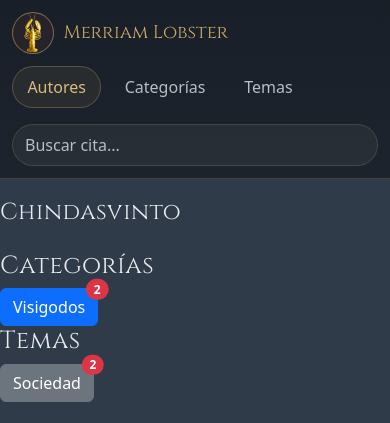
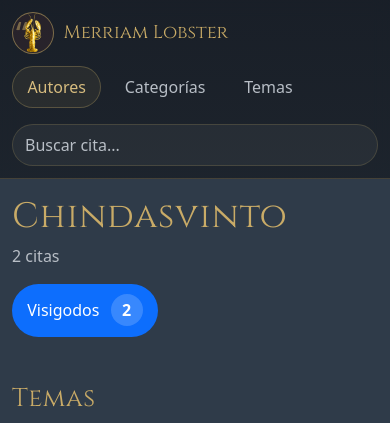
Before and after one commit to alejandro-ex-machina/quotes, a FastAPI app: page /authors/Chindasvinto in a window 390 px wide. Shown: the top 423 px of the page. Run offline with FastAPI, Linux system fonts and the light colour scheme.

Commit message:
Versión terminada de autor

```diff
--- a/webapp/app.py
+++ b/webapp/app.py
@@ -35,7 +35,7 @@ def get_quotes() -> list[dict]:
 
 
 def get_author_image(author: str) -> str | None:
-    filename = author.lower().replace(" ", "_") + ".webp"
+    filename = author + ".png"
     image_path = BASE_DIR / "static" / "images" / filename
 
     if image_path.exists():
--- /dev/null
+++ b/webapp/static/author_detail.css
@@ -0,0 +1,180 @@
+.ml-author-wrap {
+  max-width: 980px;
+  margin: 0 auto;
+}
+
+.ml-author-header {
+  display: flex;
+  align-items: center;
+  gap: 2rem;
+  margin-bottom: 2rem;
+}
+
+.ml-author-avatar {
+  width: 160px;
+  height: 160px;
+  flex: 0 0 160px;
+  border-radius: 50%;
+  overflow: hidden;
+  border: 4px solid rgba(201, 171, 103, 0.75);
+  box-shadow: 0 10px 26px rgba(0, 0, 0, 0.22);
+  background: rgba(0, 0, 0, 0.15);
+}
+
+.ml-author-avatar img {
+  width: 100%;
+  height: 100%;
+  object-fit: cover;
+}
+
+.ml-author-meta {
+  flex: 1 1 auto;
+  min-width: 0;
+}
+
+.ml-section {
+  margin-bottom: 2rem;
+}
+
+.ml-section-head {
+  display: flex;
+  align-items: center;
+  gap: 1rem;
+  margin-bottom: 1rem;
+}
+
+.ml-section-title {
+  margin: 0;
+  color: var(--ml-gold);
+  font-family: "Cinzel", Georgia, serif;
+  font-size: clamp(1.6rem, 4vw, 2.4rem);
+  line-height: 1.1;
+}
+
+.ml-chip-group {
+  display: flex;
+  flex-wrap: wrap;
+  gap: 0.85rem;
+}
+
+.ml-chip {
+  display: inline-flex;
+  align-items: center;
+  gap: 0.7rem;
+  min-height: 44px;
+  padding: 0.65rem 0.95rem;
+  border-radius: 999px;
+  color: #fff;
+  transition: transform 0.15s ease, opacity 0.15s ease;
+}
+
+.ml-chip:hover,
+.ml-chip:focus {
+  transform: translateY(-1px);
+  opacity: 0.95;
+}
+
+.ml-chip-blue {
+  background: var(--ml-blue);
+}
+
+.ml-chip-gray {
+  background: var(--ml-gray-badge);
+}
+
+.ml-chip-count {
+  display: inline-flex;
+  align-items: center;
+  justify-content: center;
+  min-width: 2rem;
+  height: 2rem;
+  padding: 0 0.55rem;
+  border-radius: 999px;
+  background: rgba(255, 255, 255, 0.18);
+  font-weight: 600;
+  line-height: 1;
+}
+
+.ml-quote-list {
+  display: flex;
+  flex-direction: column;
+  gap: 1rem;
+}
+
+.ml-quote-card {
+  background: linear-gradient(180deg, rgba(23, 28, 35, 0.98), rgba(29, 35, 42, 0.98));
+  border: 1px solid rgba(255, 255, 255, 0.08);
+  border-radius: var(--ml-radius);
+  box-shadow: var(--ml-shadow);
+  padding: 1.25rem 1.25rem 1rem;
+}
+
+.ml-quote-card::before {
+  content: "“";
+  position: absolute;
+  top: 10px;
+  left: 16px;
+  font-size: 2rem;
+  color: rgba(201,171,103,0.3);
+}
+
+.ml-quote-card-top {
+  display: flex;
+  justify-content: flex-end;
+  margin-bottom: 0.75rem;
+}
+
+.ml-quote-text {
+  margin: 0;
+  color: var(--ml-text);
+  font-family:  Georgia, serif;
+  font-size: clamp(1.25rem, 2.6vw, 2rem);
+  line-height: 1.45;
+  color: #eaeef2;
+  text-align: justify;
+}
+
+.ml-quote-meta {
+  display: flex;
+  flex-wrap: wrap;
+  gap: 0.4rem 0.8rem;
+  color: var(--ml-text-muted);
+  font-size: 0.95rem;
+}
+
+.ml-quote-meta span {
+  display: inline-flex;
+  align-items: center;
+}
+
+@media (max-width: 767.98px) {
+  .ml-author-header {
+    flex-direction: column;
+    align-items: flex-start;
+    gap: 1rem;
+  }
+
+  .ml-author-avatar {
+    width: 112px;
+    height: 112px;
+    flex-basis: 112px;
+  }
+
+  .ml-quote-card {
+    padding: 1rem;
+  }
+
+  .ml-quote-text {
+    font-size: 1.2rem;
+  }
+}
+
+.copy-btn {
+  border: none;
+  color: rgba(201, 171, 103, 0.75);
+}
+
+.copy-btn:hover {
+  border-color: var(--ml-gold);
+  color: var(--ml-gold);
+}
--- a/webapp/static/custom.css
+++ b/webapp/static/custom.css
@@ -164,7 +164,7 @@ img {
 
 .ml-page-title {
   color: var(--ml-gold);
-  font-size: clamp(2rem, 5vw, 3.2rem);
+  font-size: clamp(1.8rem, 4vw, 2.6rem);
   line-height: 1.05;
   margin-bottom: 0.25rem;
 }
--- a/webapp/static/listings.css
+++ b/webapp/static/listings.css
@@ -128,3 +128,15 @@
     font-size: 1.4rem;
   }
 }
+
+.ml-list-search .input-group-text {
+  width: 52px;
+  justify-content: center;
+}
+
+.ml-list-search .btn {
+  width: 52px;
+  display: flex;
+  align-items: center;
+  justify-content: center;
+}
--- a/webapp/templates/author_detail.html
+++ b/webapp/templates/author_detail.html
@@ -1,121 +1,124 @@
 {% extends "base.html" %}
 
-{% block title %}🦞 Merriam Lobster{% endblock %}
+{% block title %}{{ author }} · Merriam Lobster{% endblock %}
+
+{% block extra_css %}
+<link href="{{ url_for('static', path='author_detail.css') }}" rel="stylesheet">
+{% endblock %}
 
 {% block content %}
+<div class="container">
+  <div class="ml-author-wrap">
 
-<h1 class="h3 mb-4 title-wh">{{ author }}</h1>
-
-{% set avatar_path = 'images/' + author + '.png' %}
+    <header class="ml-author-header">
 
 
+      {% if author_image_exists and author_image %}
+      <div class="ml-author-avatar">
+        <img
+        src="{{ url_for('static', path='images/' + author_image) }}"
+        alt="{{ author }}"
+        loading="lazy"
+        onerror="this.parentElement.style.display='none';"
+        >
+      </div>
+    {% endif %}
 
-
+      <div class="ml-author-meta">
+        <h1 class="ml-page-title mb-2">{{ author }}</h1>
+        <div class="ml-page-subtitle mb-3">
+          {{ results_total }} cita{% if results_total != 1 %}s{% endif %}
+        </div>
 
         {% if categories_for_author %}
-<div class="mb-4">
-  <h2 class="subtitle-wh">Categorías</h2>
-  <div class="d-flex flex-wrap badge-list" style="gap: 1rem 1.25rem;">
+        <div class="ml-chip-group mb-3">
           {% for category, count in categories_for_author %}
-
-
-    <div type="button" style="gap: 1rem 1.25rem;">
-      <a href="/categories/{{ category }}/" class="btn btn-primary position-relative">
-
-        {{ category }}
-        <span class="position-absolute top-0 start-100 translate-middle badge rounded-pill bg-danger">
-          {{ count }}
-        </span>
+          <a href="{{ url_for('category_details', category=category) }}" class="ml-chip ml-chip-blue text-decoration-none">
+            <span>{{ category }}</span>
+            <span class="ml-chip-count">{{ count }}</span>
           </a>
-    </div>
-
           {% endfor %}
         </div>
         {% endif %}
-
+      </div>
+    </header>
 
     {% if themes_for_author %}
-  <div class="mb-4">
-    <h2 class="subtitle-wh">Temas</h2>
-    <div class="d-flex flex-wrap badge-list" style="gap: 1rem 1.25rem;">
-      {% for theme, count in themes_for_author %}
-
-
-      <div type="button" class="btn btn-secondary position-relative" style="gap: 1rem 1.25rem;">
-        {{ theme }}
-        <a href="/themes/{{ theme }}/"> <span
-            class="position-absolute top-0 start-100 translate-middle badge rounded-pill bg-danger">
-            {{ count }}
-          </span>
-        </a>
+    <section class="ml-section">
+      <div class="ml-section-head">
+        <h2 class="ml-section-title">Temas</h2>
       </div>
 
+      <div class="ml-chip-group">
+        {% for theme, count in themes_for_author %}
+        <a href="{{ url_for('theme_detail', theme=theme) }}" class="ml-chip ml-chip-gray text-decoration-none">
+          <span>{{ theme }}</span>
+          <span class="ml-chip-count">{{ count }}</span>
+        </a>
         {% endfor %}
       </div>
-  </div>
+    </section>
     {% endif %}
 
-
-<div class="author-avatar">
-  <img src="{{ url_for('static', path=avatar_path) }}" alt="{{ author }}"
-    onerror="this.parentElement.style.display='none';">
-</div>
-<br>
-
-
-
+    <section class="ml-section">
       {% if not results %}
       <div class="alert alert-warning mb-0">No hay citas para este autor.</div>
       {% else %}
+      <div class="ml-quote-list">
         {% for item in results %}
+        <article class="ml-quote-card">
+          <div class="ml-quote-card-top">
+            <button
+              type="button"
+              class="btn btn-sm btn-outline-secondary copy-btn"
+              title="Copiar cita"
+              aria-label="Copiar cita"
+              data-quote="{{ item.quote | e }}"
+              data-author="{{ item.author | e }}"
+            >
+              <i class="bi bi-copy"></i>
+            </button>
+          </div>
 
-
-
-
-<div class="card">
-  <div class="card-body">
-
- <button type="button" class="btn btn-sm btn-outline-secondary copy-btn" title="Copiar cita"
-          aria-label="Copiar cita" data-quote="{{ item.quote | e }}." data-author="{{ item.author | e }}">
-<i class="bi bi-copy"></i></button>
-
-
-
-
-      <blockquote class="blockquote mb-2">
-
+          <blockquote class="ml-quote-text mb-3">
             «{{ item.quote }}».
-
           </blockquote>
 
+          <div class="ml-quote-meta">
+            {% if item.ref %}
+            <span>{{ item.ref }}</span>
+            {% endif %}
 
-    <div class="text-body-secondary small mt-1">
-      {% if item.ref %}{{ item.ref }} · {% endif %}
             {% if item.category %}
-      <a href="/categories/{{ item.category }}" class="link-secondary text-decoration-none">{{ item.category }}</a>
-      ·
+            <span>
+              <a href="{{ url_for('category_details', category=item.category) }}" class="link-secondary text-decoration-none">
+                {{ item.category }}
+              </a>
+            </span>
             {% endif %}
-      theme=
+
             {% if item.theme %}
-      <a href="/themes/{{ item.theme }}" class="link-secondary text-decoration-none">{{ item.theme }}</a>
+            <span>
+              <a href="{{ url_for('theme_detail', theme=item.theme) }}" class="link-secondary text-decoration-none">
+                {{ item.theme }}
+              </a>
+            </span>
             {% endif %}
-      {% if item.source_quality %} · quality={{ item.source_quality }}{% endif %}
-      {% if item.hardcore %} · hardcore{% endif %}
+
+            {% if item.source_quality %}
+            <span>quality={{ item.source_quality }}</span>
+            {% endif %}
+
+            {% if item.hardcore %}
+            <span>hardcore</span>
+            {% endif %}
           </div>
+        </article>
+        {% endfor %}
+      </div>
+      {% endif %}
+    </section>
 
   </div>
 </div>
-
-
-
-
-
-
-
-
-      {% endfor %}
-      {% endif %}
-
-
-</div>
 {% endblock %}
--- a/webapp/templates/authors.html
+++ b/webapp/templates/authors.html
@@ -27,8 +27,7 @@
           class="form-control"
           placeholder="Buscar autor..."
           value="{{ q or '' }}"
-          aria-label="Buscar autor"
-        >
+          aria-label="Buscar autor">
 <button class="btn" type="submit">
   <i class="bi bi-chevron-right"></i>
 </button>
```
Also changed, not shown: quotes.json, webapp/static/image.jpg (added), webapp/static/images/Federico II de Prusia.png (added). Lines whose indentation alone changed are shown as unchanged.
